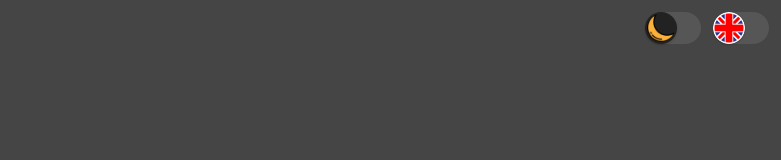
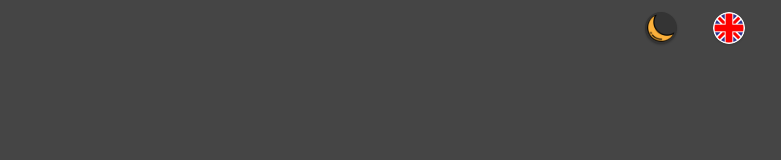
Before and after one commit to MSzostaq/tic-tac-toe, a React (Create React App) app: page / in a window 1280 px wide. Shown: the top 160 px of the page, without its empty margins (499-1280 px from the left). Built offline with nearby package versions, Linux system fonts and the light colour scheme.

Commit message:
changed ToggleButton background-color

```diff
--- a/src/components/LanguageToggle.jsx
+++ b/src/components/LanguageToggle.jsx
@@ -4,7 +4,7 @@ import pl_circle from "assets/pl_circle.png";
 import uk_circle from "assets/uk_circle.png";
 
 const ToggleButton = styled.button`
-  background-color: ${({ theme }) => theme.colors.board};
+  background-color: ${({ theme }) => theme.colors.toggle};
   border-radius: 16px;
   display: flex;
   align-items: center;
--- a/src/components/ThemeToggle.jsx
+++ b/src/components/ThemeToggle.jsx
@@ -4,7 +4,7 @@ import moon from "assets/moon.png";
 import sun from "assets/sun.png";
 
 const ToggleButton = styled.button`
-  background-color: ${({ theme }) => theme.colors.board};
+  background-color: ${({ theme }) => theme.colors.toggle};
   border-radius: 16px;
   display: flex;
   align-items: center;
@@ -22,7 +22,7 @@ const ToggleButton = styled.button`
 `;
 
 const Switch = styled.div`
-  background-color: ${({ theme }) => theme.colors.black};
+  background-color: ${({ theme }) => theme.colors.shadow};
   border-radius: 50%;
   box-shadow: 0 1px 2px rgba(0, 0, 0, 0.2);
   display: flex;
@@ -39,7 +39,7 @@ const Switch = styled.div`
 
 const SwitchImage = styled.div`
   background: url(${({ value }) => (value === "light" ? sun : moon)});
-  background-color: ${({ theme }) => theme.colors.black};
+  background-color: ${({ theme }) => theme.colors.shadow};
   background-repeat: no-repeat;
   background-size: contain;
   border-radius: 50%;
```
